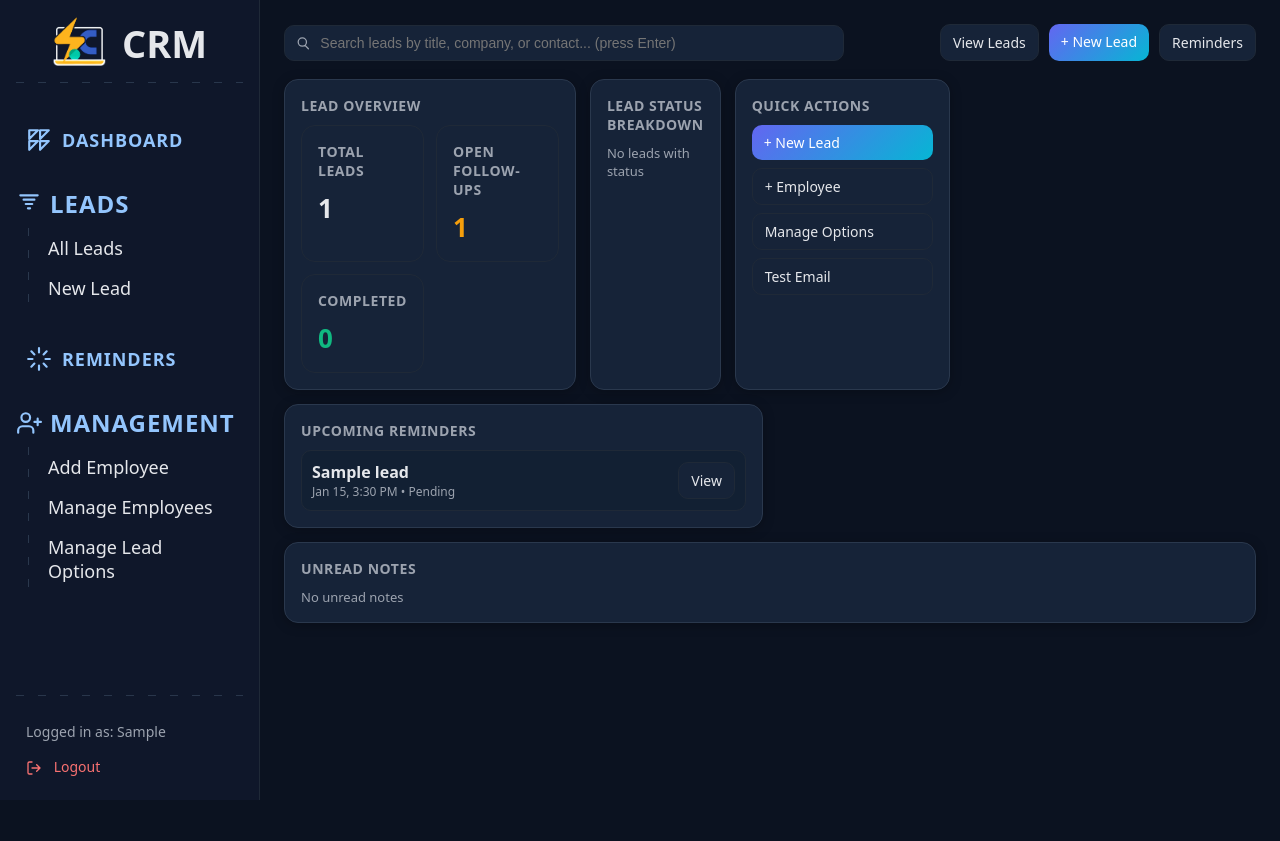
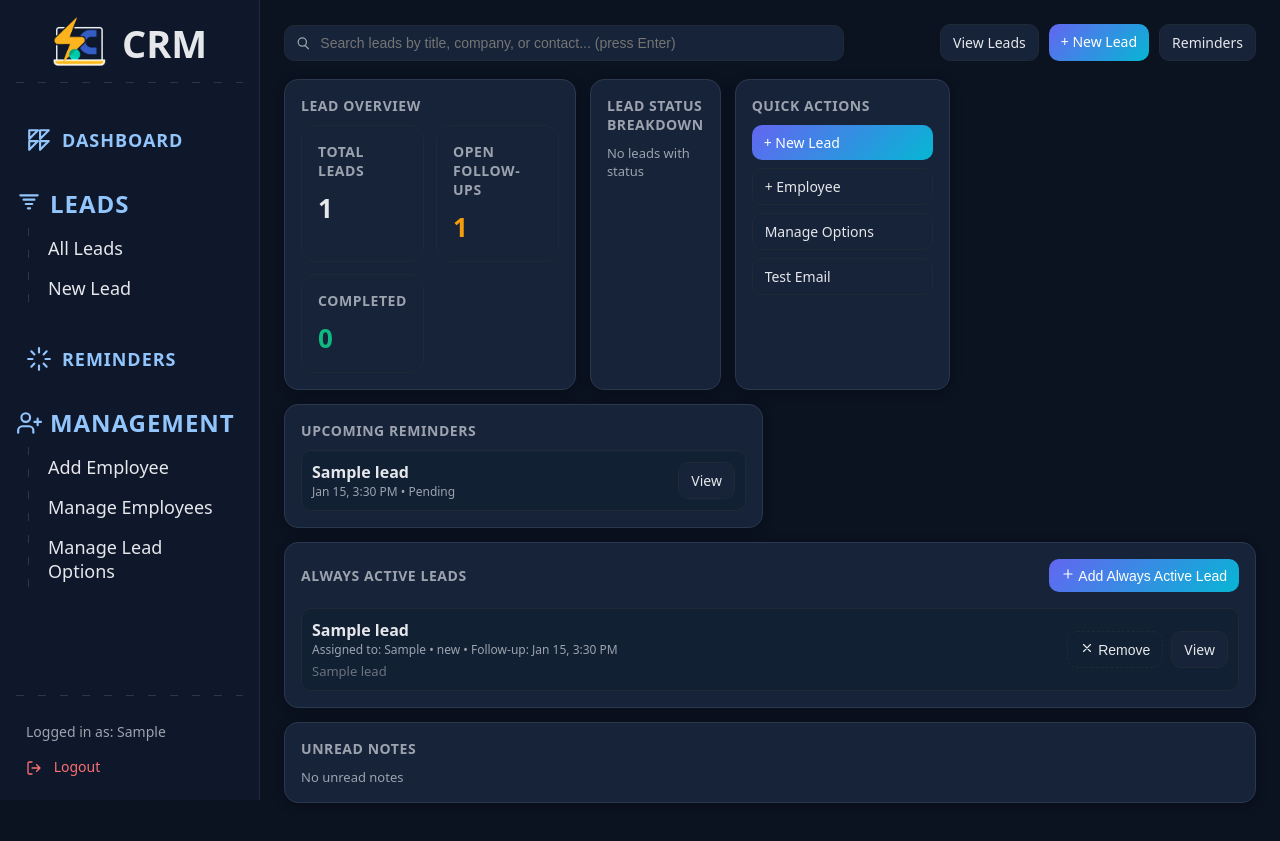
Before and after one commit to afzalhussainj/CRM_Leads, a Django app: page / in a window 1280 px wide. Before the commit the page ends 800 px from the top, so only its background shows below. Run offline with Django 3.2, Linux system fonts and the light colour scheme; a user stored in the database is signed in; data comes from the database, SQL or seed files in the repository; tables that the repository leaves empty hold one stand-in row (values such as "Sample post"); parts of the project's set-up code (start-up, migrations or seed data) failed here and were passed over.

Commit message:
always active leads implemmentation

```diff
--- a/CRM/crm/urls.py
+++ b/CRM/crm/urls.py
@@ -5,7 +5,7 @@ from django.conf.urls.static import static
 from django.urls import path
 from django.views.generic import TemplateView
 from .views import SiteAdminView
-from leads.ui_views import LeadListUI, LeadCreateUI, LeadUpdateUI, LeadDeleteUI, LeadFollowUpStatusUpdateUI, LeadStatusUpdateUI, LeadDetailUI, LeadNotesView, RemindersView, LeadAssignmentUpdateUI, LeadColumnCustomizationView, LeadCSVExportView
+from leads.ui_views import LeadListUI, LeadCreateUI, LeadUpdateUI, LeadDeleteUI, LeadFollowUpStatusUpdateUI, LeadStatusUpdateUI, LeadDetailUI, LeadNotesView, RemindersView, LeadAssignmentUpdateUI, LeadColumnCustomizationView, LeadCSVExportView, LeadToggleAlwaysActiveView
 from leads.combined_management_views import CombinedManagementView, StatusCreateView, StatusDeleteView, SourceCreateView, SourceDeleteView
 from leads.employee_management_views import EmployeeManagementView, EmployeeToggleActiveView, EmployeeSoftDeleteView
 from common.views import LoginUIView, logout_ui_view, AddEmployeeView, TestEmailView
@@ -30,6 +30,7 @@ urlpatterns = [
     path("ui/leads/<uuid:pk>/notes/", LeadNotesView.as_view(), name="ui-leads-notes"),
     path("ui/leads/customize-columns/", LeadColumnCustomizationView.as_view(), name="ui-leads-customize-columns"),
     path("ui/leads/export/", LeadCSVExportView.as_view(), name="ui-leads-export"),
+    path("ui/leads/<uuid:pk>/toggle-always-active/", LeadToggleAlwaysActiveView.as_view(), name="ui-leads-toggle-always-active"),
     # Combined Options Management URLs
     path("ui/options/", CombinedManagementView.as_view(), name="ui-options"),
     path("ui/options/statuses/create/", StatusCreateView.as_view(), name="ui-options-statuses-create"),
--- a/CRM/crm/views.py
+++ b/CRM/crm/views.py
@@ -42,6 +42,10 @@ class SiteAdminView(LoginRequiredMixin, TemplateView):
             my_leads_queryset = Lead.objects.filter(assigned_to=user_profile)
             team_leads_queryset = Lead.objects.filter(assigned_to__isnull=False)
             unassigned_leads_queryset = Lead.objects.filter(assigned_to__isnull=True)
+
+            # Always active leads for managers
+            always_active_leads = Lead.objects.filter(always_active=True).order_by('-created_at')
+            context["always_active_leads"] = always_active_leads
 
             # Total leads for manager
             context["total_leads"] = base_leads_queryset.count()
--- a/CRM/leads/models.py
+++ b/CRM/leads/models.py
@@ -29,7 +29,7 @@ class Lead(BaseModel):
     )
     follow_up_status = models.CharField(max_length=16, choices=FOLLOW_UP_STATUS_CHOICES, default="pending")
     is_active = models.BooleanField(default=False)
-    # Embedded company/contact snapshot fields (self-contained lead)
+    always_active = models.BooleanField(default=False)
     company_name = models.CharField(max_length=255, blank=True, default="")
     contact_first_name = models.CharField(max_length=255, blank=True, default="")
     contact_last_name = models.CharField(max_length=255, blank=True, default="")
--- a/CRM/templates/site_admin.html
+++ b/CRM/templates/site_admin.html
@@ -113,6 +113,58 @@
         </div>
         <button class="btn" onclick="openNotesModal('{{ note.lead.pk }}', '{{ note.lead.title }}')">View Notes</button>
       </div>
+      {% endfor %}
+    </div>
+  </div>
+</section>
+{% endif %}
+
+{% if request.user.profile.role|add:"0" == ROLE_MANAGER_VALUE %}
+<section class="row" style="margin-bottom:14px;">
+  <div class="span-12 card">
+    <div style="display: flex; justify-content: space-between; align-items: center; margin-bottom: 16px;">
+      <h3 style="margin: 0;">Always Active Leads</h3>
+      <button class="btn primary" onclick="openAddAlwaysActiveModal()">
+        <svg width="14" height="14" viewBox="0 0 24 24" fill="none" xmlns="http://www.w3.org/2000/svg">
+          <path d="M12 5v14M5 12h14" stroke="currentColor" stroke-width="2" stroke-linecap="round" stroke-linejoin="round"/>
+        </svg>
+        Add Always Active Lead
+      </button>
+    </div>
+    <div class="list">
+      {% for lead in always_active_leads %}
+      <div class="list-item">
+        <div>
+          <div class="title">{{ lead.title }}</div>
+          <div class="meta">
+            {% if lead.assigned_to %}
+              Assigned to: {{ lead.assigned_to.user.first_name|default:lead.assigned_to.user.email }}
+            {% else %}
+              Unassigned
+            {% endif %}
+            • {{ lead.status.name|default:"No Status" }}
+            {% if lead.follow_up_at %}
+              • Follow-up: {{ lead.follow_up_at|date:"M d, g:i A" }}
+            {% endif %}
+          </div>
+          {% if lead.company_name %}
+            <div style="color: #6b7280; font-size: 13px; margin-top: 4px;">
+              {{ lead.company_name }}
+            </div>
+          {% endif %}
+        </div>
+        <div style="display: flex; gap: 8px;">
+          <button class="btn ghost" onclick="toggleAlwaysActive('{{ lead.pk }}')" title="Remove from Always Active">
+            <svg width="14" height="14" viewBox="0 0 24 24" fill="none" xmlns="http://www.w3.org/2000/svg">
+              <path d="M18 6L6 18M6 6l12 12" stroke="currentColor" stroke-width="2" stroke-linecap="round" stroke-linejoin="round"/>
+            </svg>
+            Remove
+          </button>
+          <a class="btn" href="/ui/leads/{{ lead.pk }}/">View</a>
+        </div>
+      </div>
+      {% empty %}
+      <div class="muted">No always active leads</div>
       {% endfor %}
     </div>
   </div>
@@ -260,6 +312,36 @@
       closeNotesModal();
     }
   }
+
+  // Always Active Leads functionality
+  function toggleAlwaysActive(leadId) {
+    fetch(`/ui/leads/${leadId}/toggle-always-active/`, {
+      method: 'POST',
+      headers: {
+        'X-CSRFToken': document.querySelector('[name=csrfmiddlewaretoken]').value,
+        'Content-Type': 'application/json',
+      }
+    })
+    .then(response => response.json())
+    .then(data => {
+      if (data.success) {
+        // Reload the page to update the always active leads list
+        window.location.reload();
+      } else {
+        alert('Error: ' + (data.error || 'Unknown error'));
+      }
+    })
+    .catch(error => {
+      console.error('Error:', error);
+      alert('Error updating always active status');
+    });
+  }
+
+  function openAddAlwaysActiveModal() {
+    // For now, redirect to leads page where managers can select leads to make always active
+    // In a full implementation, you could create a modal with a list of available leads
+    window.location.href = '/ui/leads/';
+  }
 </script>
 
 <style>
--- a/CRM/templates/ui/leads/column_cell.html
+++ b/CRM/templates/ui/leads/column_cell.html
@@ -62,4 +62,10 @@
   {% if lead.description %}{{ lead.description|truncatechars:50 }}{% else %}<span class="muted">—</span>{% endif %}
 {% elif column_key == 'created_at' %}
   {{ lead.created_at|date:"M d, Y" }}
+{% elif column_key == 'always_active' %}
+  {% if lead.always_active %}
+    <span class="chip" style="background-color: #10b981; color: white;">Always Active</span>
+  {% else %}
+    <span class="muted">—</span>
+  {% endif %}
 {% endif %}
```
Also changed, not shown: CRM/leads/ui_views.py (+29 -0 lines), CRM/templates/ui/leads_list.html (+36 -0 lines), CRM/leads/migrations/0004_remove_lead_assigned_developer_lead_always_active.py (added).
